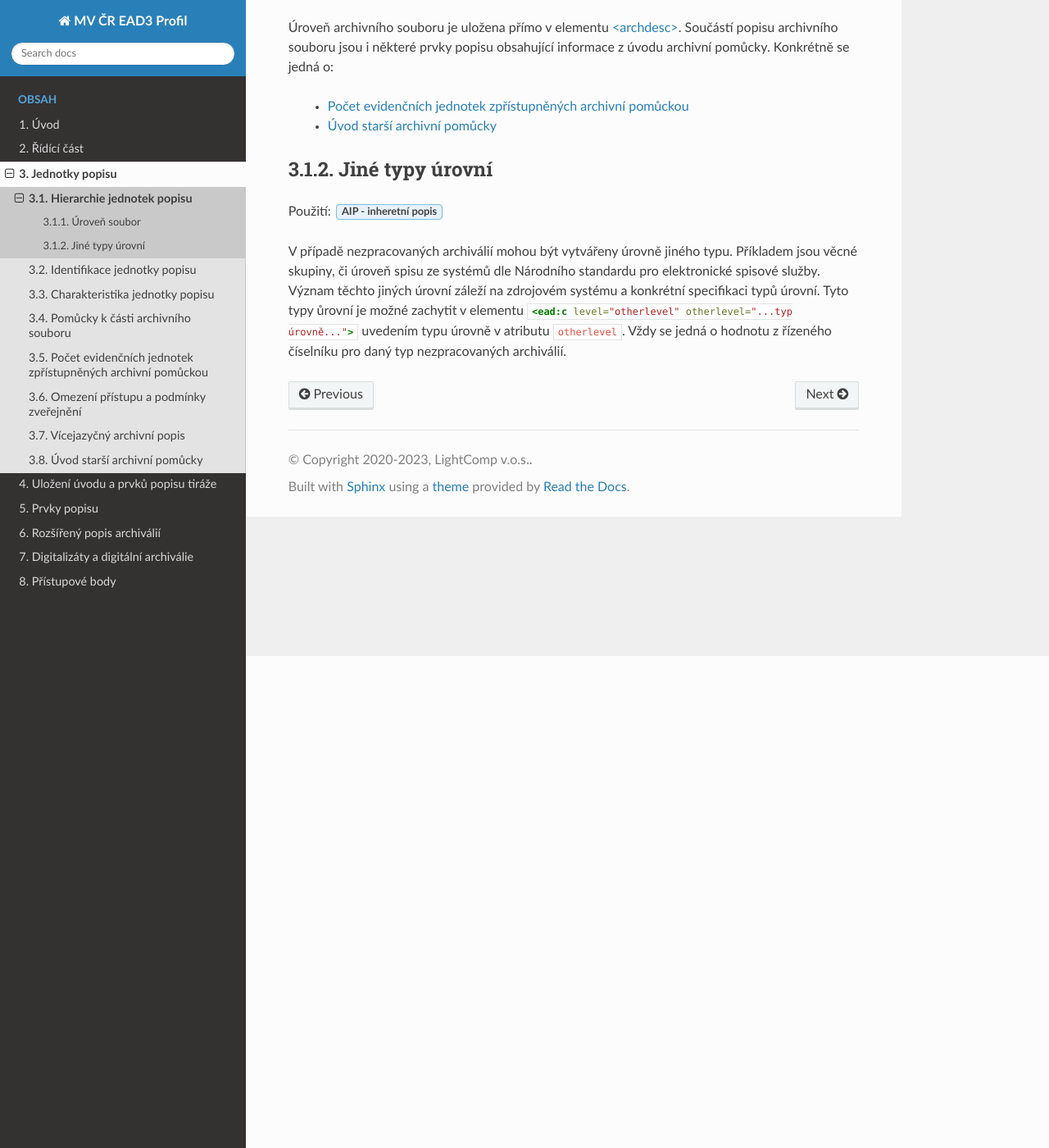
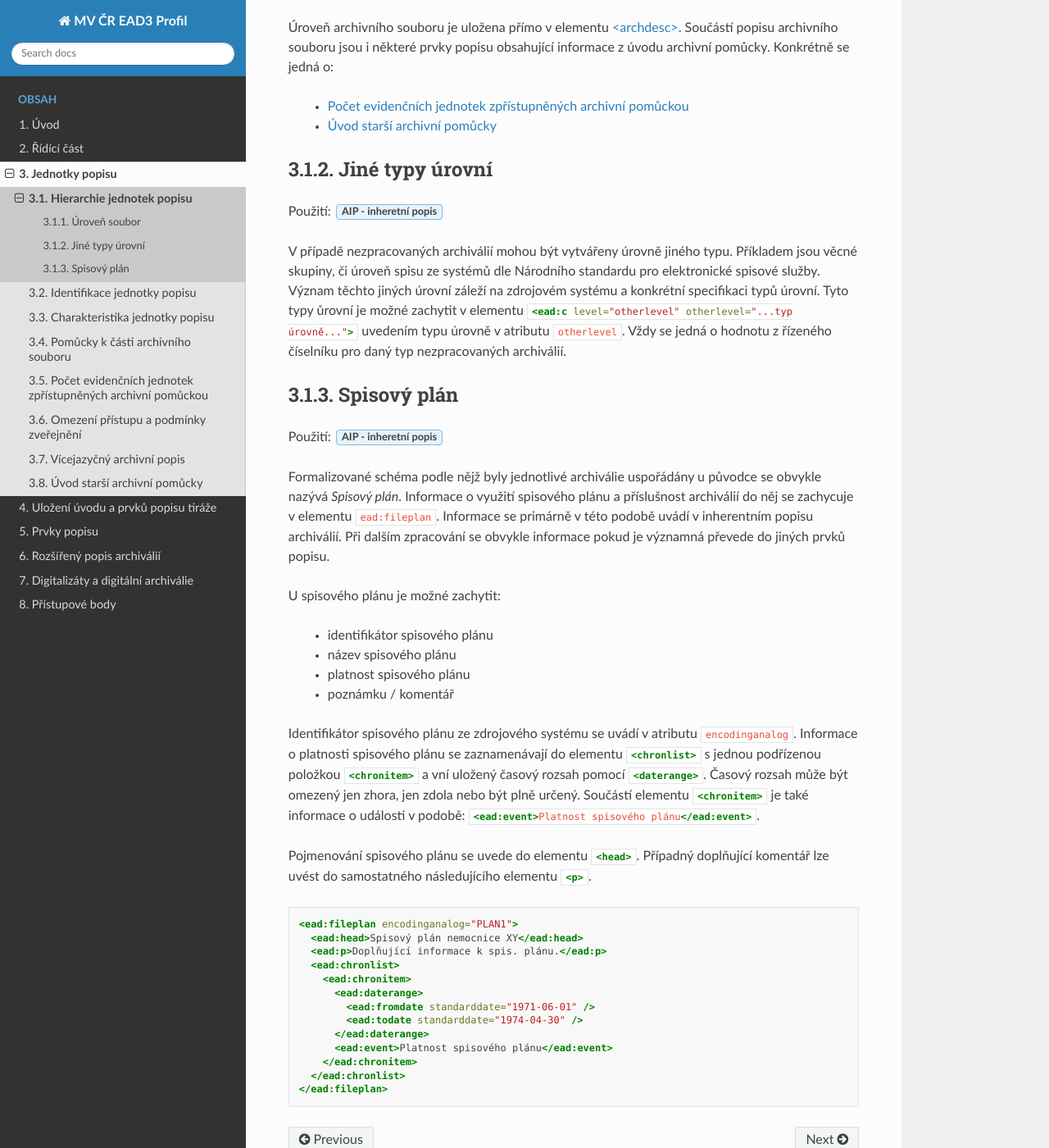
Before and after one commit to elzasw/ead3doc, a Sphinx documentation site: the page built from doc/source/archdesc/hierarchy.rst, in a window 1280 px wide and 1400 px high, scrolled down 600 px. Shown: the whole window at 82% size. Built offline with Sphinx 7.4.7 and the Read the Docs theme 2.0.0, drawn with Linux system fonts in a browser that asks for light colours.

Commit message:
Odkaz na spisový plán

```diff
--- a/doc/source/archdesc/hierarchy.rst
+++ b/doc/source/archdesc/hierarchy.rst
@@ -63,3 +63,53 @@ specifikaci typů úrovní. Tyto typy ůrovní je možné zachytit v
 elementu :xml:`<ead:c level="otherlevel" otherlevel="...typ úrovně...">`
 uvedením typu úrovně v atributu ``otherlevel``. Vždy se jedná
 o hodnotu z řízeného číselníku pro daný typ nezpracovaných archiválií.
+
+
+.. _ead_archdesc_hierarchy_fileplan:
+
+Spisový plán
+================
+
+.. tags::
+   aip-inherent
+
+Formalizované schéma podle nějž byly jednotlivé archiválie uspořádány u původce
+se obvykle nazývá *Spisový plán*. Informace o využití spisového plánu
+a příslušnost archiválií do něj se zachycuje v elementu :xml:`ead:fileplan`.
+Informace se primárně v této podobě uvádí v inherentním popisu archiválií.
+Při dalším zpracování se obvykle informace pokud je významná převede do jiných
+prvků popisu.
+
+U spisového plánu je možné zachytit:
+
+ - identifikátor spisového plánu
+ - název spisového plánu
+ - platnost spisového plánu
+ - poznámku / komentář
+
+Identifikátor spisového plánu ze zdrojového systému se uvádí v atributu ``encodinganalog``.
+Informace o platnosti spisového plánu se zaznamenávají do elementu :xml:`<chronlist>`
+s jednou podřízenou položkou :xml:`<chronitem>` a vní uložený časový rozsah pomocí
+:xml:`<daterange>`. Časový rozsah může být omezený jen zhora, jen zdola nebo být plně určený.
+Součástí elementu :xml:`<chronitem>` je také informace o události v podobě:
+:xml:`<ead:event>Platnost spisového plánu</ead:event>`.
+
+Pojmenování spisového plánu se uvede do elementu :xml:`<head>`. Případný doplňující
+komentář lze uvést do samostatného následujícího elementu :xml:`<p>`.
+
+
+.. code-block:: xml
+
+   <ead:fileplan encodinganalog="PLAN1">
+     <ead:head>Spisový plán nemocnice XY</ead:head>
+     <ead:p>Doplňující informace k spis. plánu.</ead:p>
+     <ead:chronlist>
+       <ead:chronitem>
+         <ead:daterange>
+           <ead:fromdate standarddate="1971-06-01" />
+           <ead:todate standarddate="1974-04-30" />
+         </ead:daterange>
+         <ead:event>Platnost spisového plánu</ead:event>
+       </ead:chronitem>
+     </ead:chronlist>
+   </ead:fileplan>
```
